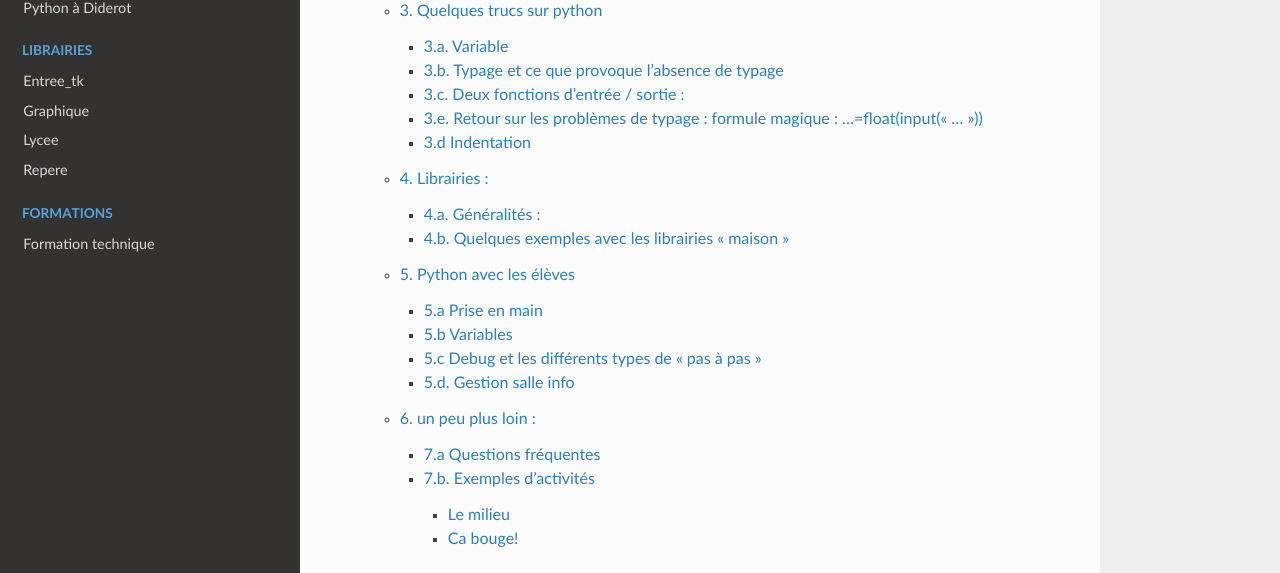
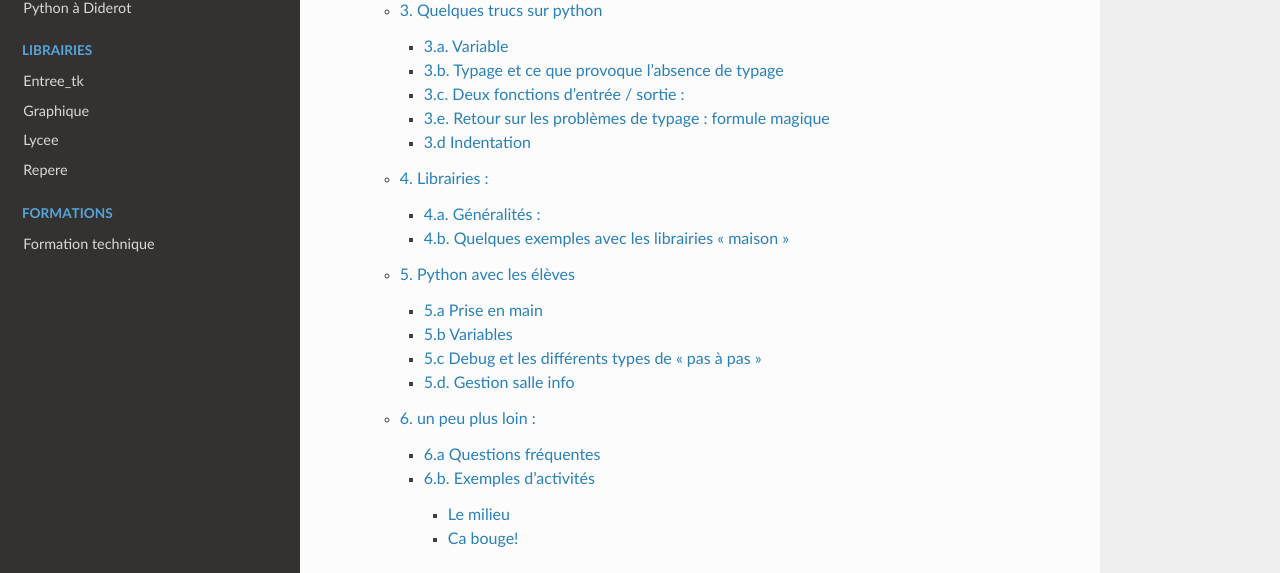
Before and after one commit to Pydiderot/pydiderotIDE, a Sphinx documentation site: the page built from docs/toctree.rst, in a window 1280 px wide and 900 px high, scrolled down 1321 px. Shown: the part 160-733 px from the top of the window. Built offline with Sphinx 7.4.7 and the Read the Docs theme 2.0.0, drawn with Linux system fonts in a browser that asks for light colours.

Commit message:
Update enseignants.md

````diff
--- a/docs/formation/enseignants.md
+++ b/docs/formation/enseignants.md
@@ -110,7 +110,7 @@ a
 print(a)
 type(a)
 ```
-### 3.e. Retour sur les problèmes de typage : formule magique : ...=float(input(« ... »))
+### 3.e. Retour sur les problèmes de typage : formule magique
 
 Si vous avez essayé les lignes de code précédentes avec diverses entrées tapées au clavier, vous avez peut-être remarqué que quel que soit ce qu'on tape, Python considère que ce qui vient du `ìnput()` est du type `str`.
 
@@ -153,7 +153,7 @@ for x in range(10):
 print("C'est fini.")
 ```
 .. note::
-  L'utilisation du mode "pas à pas" de thonny peut aider à illustrer cette notion (voir `5.c <#c-debug-et-les-differents-types-de-pas-a-pas>`_ .
+  L'utilisation du mode "pas à pas" de thonny peut aider à illustrer cette notion (voir `5.c <#c-debug-et-les-differents-types-de-pas-a-pas>`_).
 
 ## 4. Librairies :
 ### 4.a. Généralités :
@@ -283,7 +283,7 @@ Ce qui peut marcher :
 
 
 ## 6. un peu plus loin :
-### 7.a Questions fréquentes
+### 6.a Questions fréquentes
 - comment peut-on (les élèves ou nous) télécharger thonny pour chez nous ?
 
 Il suffit de se rendre sur https://pydiderot.readthedocs.io
@@ -292,7 +292,7 @@ Il suffit de se rendre sur https://pydiderot.readthedocs.io
 
 Ouvrir une issue sur https://github.com/cspaier/pydiderot
 
-### 7.b. Exemples d'activités
+### 6.b. Exemples d'activités
 
 #### Le milieu
 
````
